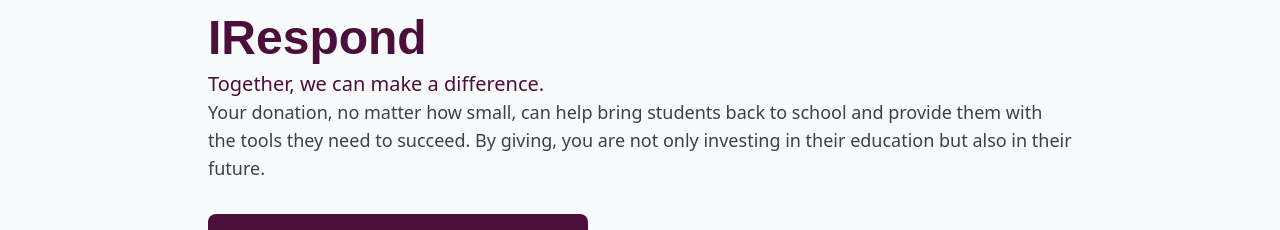
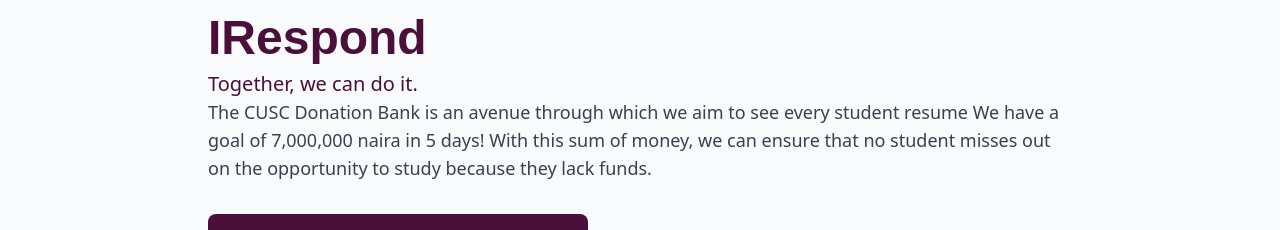
Before and after one commit to jamesnottidge/CUSC-donate, a React (Vite) app: page / in a window 1280 px wide. Shown: the part 180-410 px from the top of the page. Built offline with nearby package versions, Linux system fonts and the light colour scheme; no server answers.

Commit message:
modified App.tsx in src

```diff
--- a/src/App.tsx
+++ b/src/App.tsx
@@ -17,14 +17,14 @@ function App() {
           </div>
           <div className="text-lg font-light text-gray-700 mb-2">
             <span className="text-blueDeep text-xl">
-              Together, we can make a difference.
+              Together, we can do it.
             </span>
             <br />
             <span className="text-centre sm:text-start">
-              Your donation, no matter how small, can help bring students back
-              to school and provide them with the tools they need to succeed. By
-              giving, you are not only investing in their education but also in
-              their future.
+              The CUSC Donation Bank is an avenue through which we aim to see
+              every student resume We have a goal of 7,000,000 naira in 5 days!
+              With this sum of money, we can ensure that no student misses out
+              on the opportunity to study because they lack funds.
             </span>
           </div>
           <div className="md:w-[300px] lg:w-[380px] ">
```
